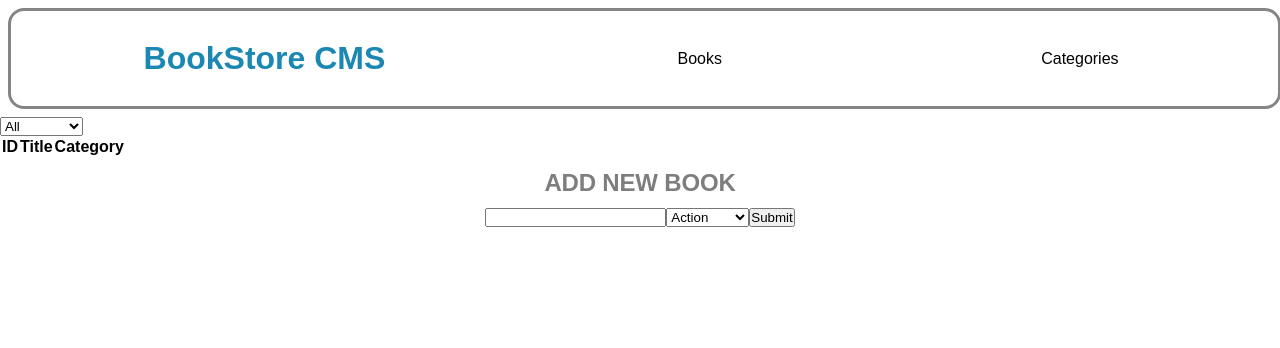
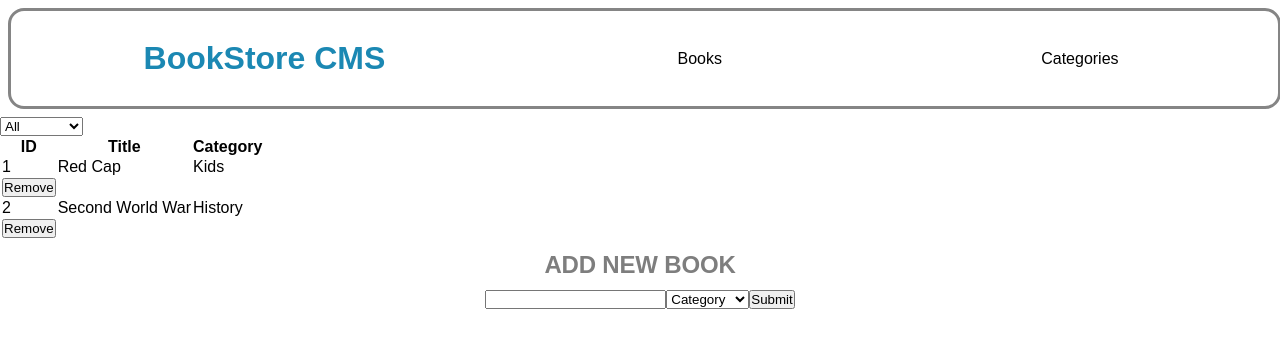
Before and after one commit to balerum03/Bookstore, a React (Create React App) app: page / in a window 1280 px wide. Shown: the top 348 px of the page. Built offline with nearby package versions, Linux system fonts and the light colour scheme.

Commit message:
fixed bug when removing book

```diff
--- a/src/actions/index.js
+++ b/src/actions/index.js
@@ -12,9 +12,9 @@ const removeBook = id => ({
   id,
 });
 
-const changeFilter = id => ({
+const changeFilter = filter => ({
   type: CHANGE_FILTER,
-  id,
+  filter,
 });
 
 export { createBook, removeBook, changeFilter };
--- a/src/components/Book.js
+++ b/src/components/Book.js
@@ -1,15 +1,18 @@
 import React from 'react';
 import PropTypes from 'prop-types';
+import { Fragment } from 'react';
 
 const Book = props => {
 	const {book, remove} = props;
 	return (
-		<tr key={book.id}>
-			<td>{book.id}</td>
-			<td>{book.title}</td>
-			<td>{book.category}</td>
+		<Fragment>
+			<tr key={book.id}>
+				<td>{book.id}</td>
+				<td>{book.title}</td>
+				<td>{book.category}</td>
+			</tr>
 			<button type='button' onClick={remove} value={book.id}>Remove</button>
-		</tr>
+		</Fragment>
 	)
 };
 
--- a/src/components/CategoryFilter.js
+++ b/src/components/CategoryFilter.js
@@ -4,7 +4,7 @@ import PropTypes from 'prop-types';
 const CategoryFilter = ({ handleFilterChange, categories }) => {
   return(
     <select onChange={handleFilterChange}>
-      <option value='all'>All</option>
+      <option value='All'>All</option>
       {categories.map(category => (
         <option key={category} >{category}</option>
       ))}
--- a/src/containers/BookForm.js
+++ b/src/containers/BookForm.js
@@ -23,16 +23,17 @@ const BookForm = ({ categories }) => {
       title,
       category,
     }));
-    setTitle('');
-    setCategory('');
+    setTitle({value:''});
+    setCategory({value:''});
   };
 
   return(
     <div className="book-form">
       <h3 className="title">ADD NEW BOOK</h3>
       <form onSubmit={submitHandler}>
-        <input type="text" onChange={titleHandler} value={title.value} />
-        <select onChange={categoryHandler} value={category.value}>
+        <input type="text" required onChange={titleHandler} value={title.value} />
+        <select required onChange={categoryHandler} value={category.value}>
+          <option value="">Category</option>
           {categories.map(category => (
             <option key={category}>
               {' '}
--- a/src/containers/BookList.js
+++ b/src/containers/BookList.js
@@ -20,7 +20,7 @@ const BookList = ({ categories }) => {
   }
 
   const bookFilter = () => {
-    if(filter !== 'all'){
+    if(filter !== 'All'){
       return books.filter(book => book.category === filter);
     } else {
       return books;
--- a/src/reducers/books.js
+++ b/src/reducers/books.js
@@ -21,8 +21,7 @@ const booksReducer = (state = initialState, action) => {
     case CREATE_BOOK:
       return [...state, action.book];
     case REMOVE_BOOK:
-      [...state].map(s => s.id !== action.id);
-      return [...state, action.id];
+      return [...state].filter(book => book.id !== action.id);
     default:
       return state;
   }
```
